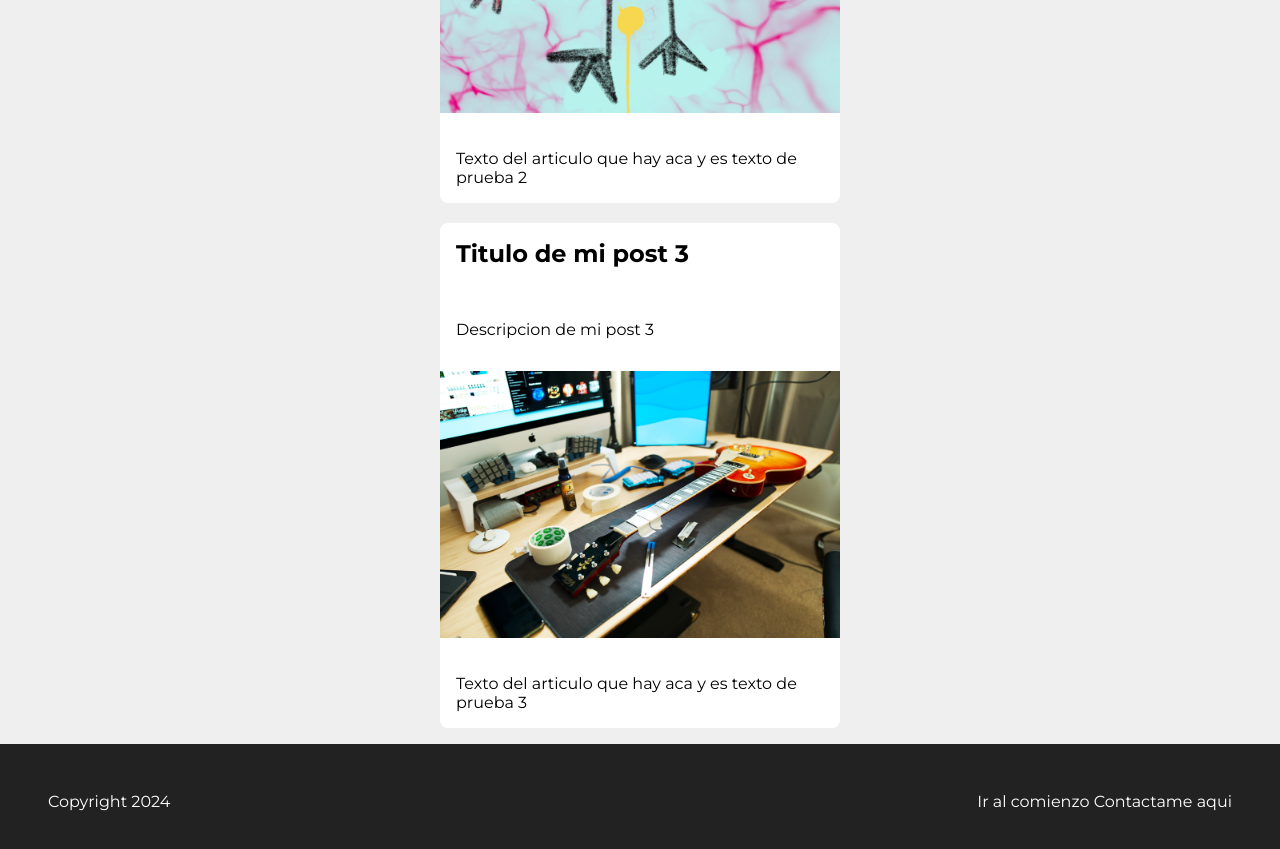
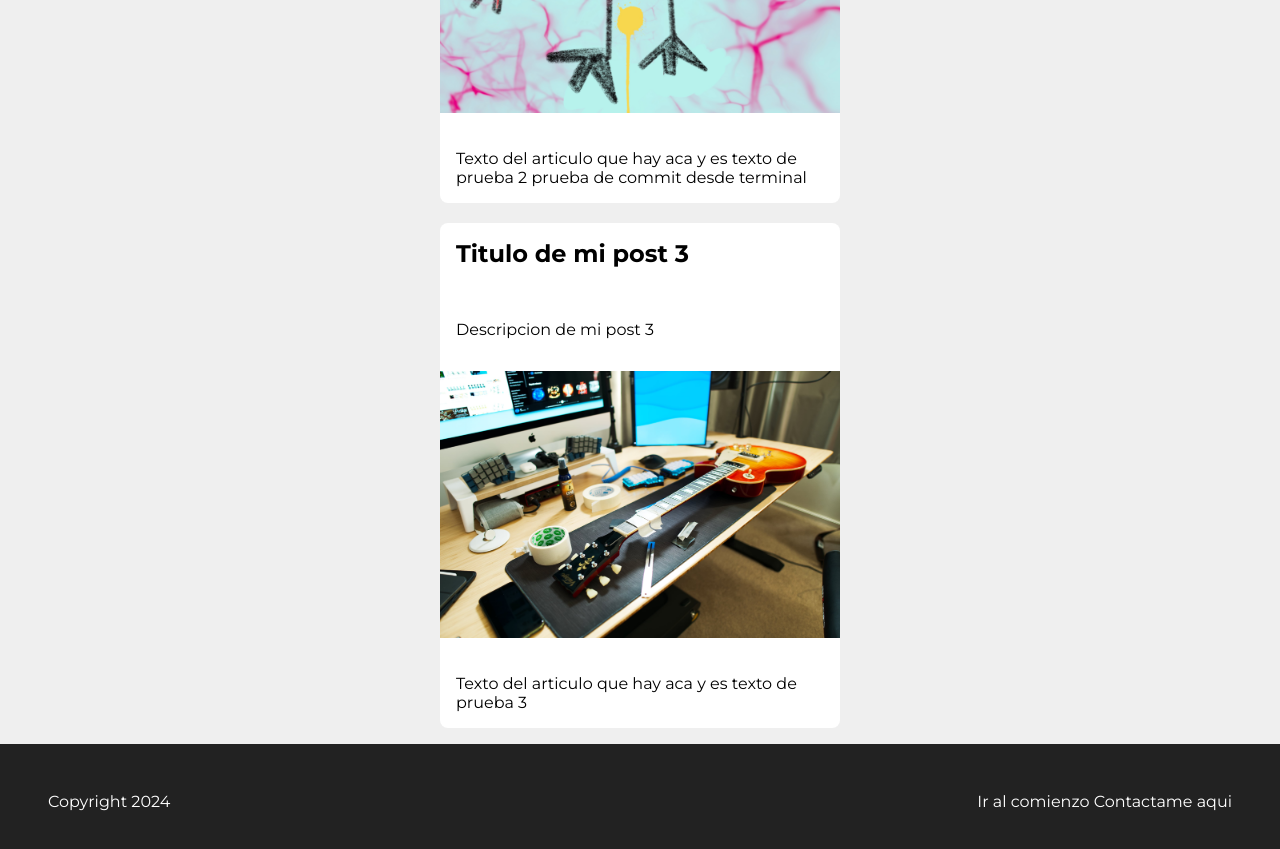
Before and after one commit to DavidCast07/Test-CSS, a plain HTML site: page index.html in a window 1280 px wide. Shown: the part 1340-2189 px from the top of the page. Drawn offline with Linux system fonts and the light colour scheme.

Commit message:
segundo commit desde terminal de vs

```diff
--- a/index.html
+++ b/index.html
@@ -22,7 +22,7 @@
             <h2>Titulo de mi post 2</h2>
             <p>Descripcion de mi post 2</p>
             <img src="imagenes/monster.png" width="400px" alt="">
-            <p>Texto del articulo que hay aca y es texto de prueba 2</p>
+            <p>Texto del articulo que hay aca y es texto de prueba 2 prueba de commit desde terminal</p>
         </article>
         <article class="post">
             <h2>Titulo de mi post 3</h2>
```
